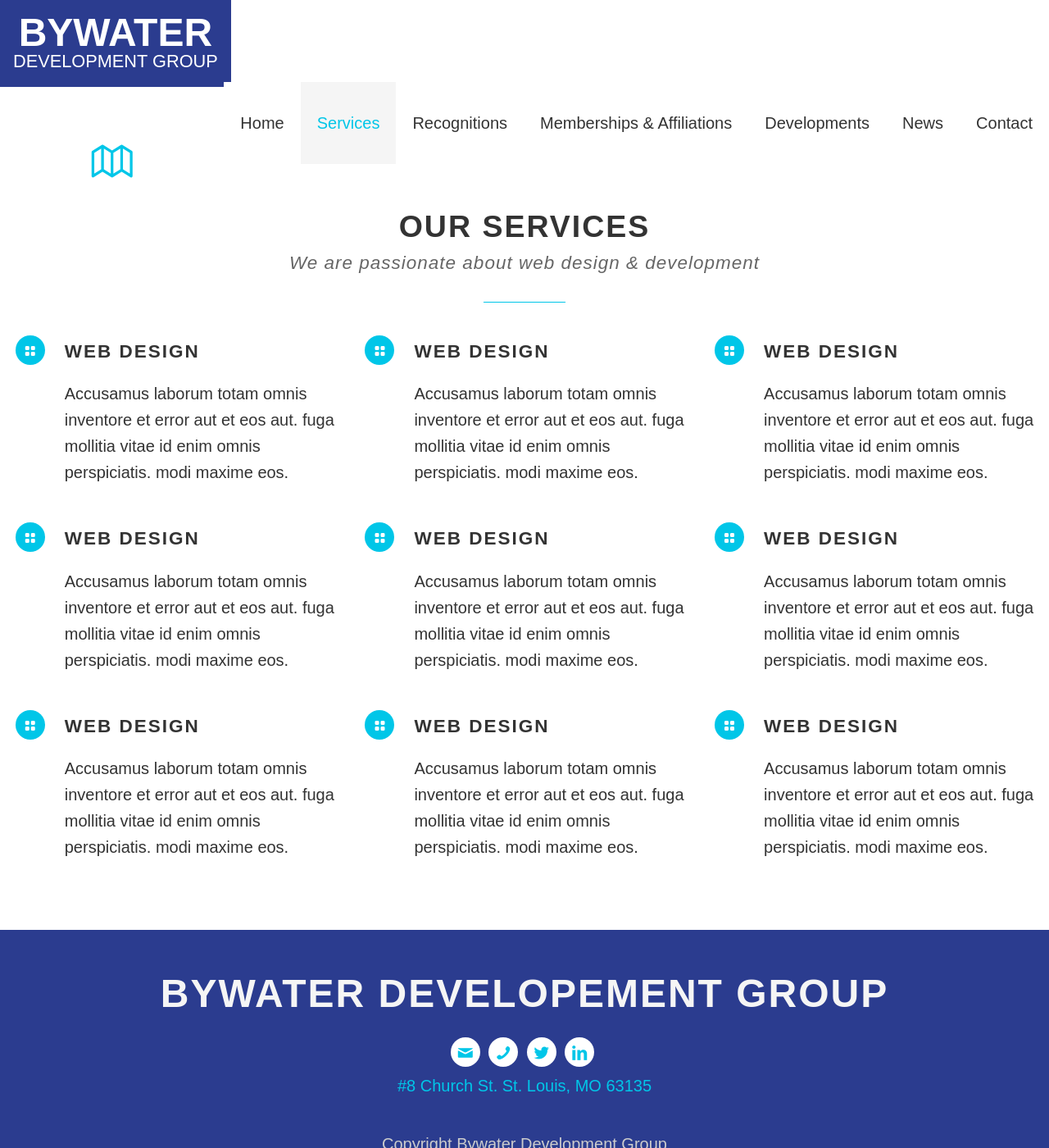
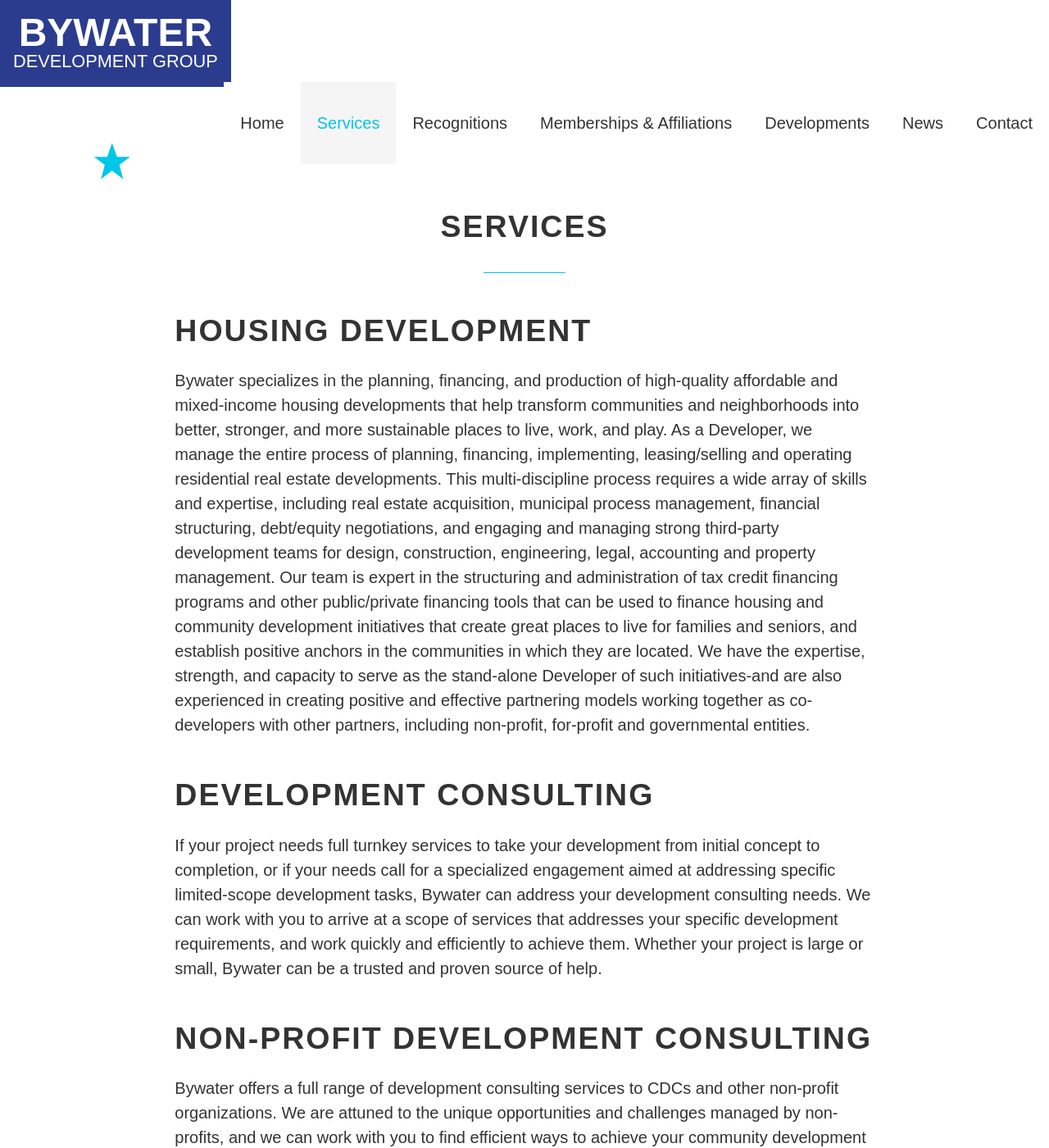
Before and after one commit to bywater/bywater.github.io, a Jekyll site: the page built from services.md, in a window 1280 px wide and 1400 px high. Shown: the whole window at 82% size. Built offline with Jekyll 4.4.1, drawn with Linux system fonts in a browser that asks for light colours; nearby versions of some CDN libraries; some of the changed text lies outside the part shown.

Commit message:
add services and format contact page

```diff
--- a/_config.yml
+++ b/_config.yml
@@ -100,7 +100,7 @@ sass:
   # The load path for Sass imports. This folder must only contain imports!
   # Read more: http://jekyllrb.com/docs/assets/
 
-  style: :expanded
+  style: :compressed
     # Sass output settings. ! Read more:
     # http://web-design-weekly.com/2014/06/15/different-sass-output-styles/
 
--- a/_data/contact.yml
+++ b/_data/contact.yml
@@ -1,6 +1,6 @@
 contactEmail: elizabeth@bywaterdevelopment.com
 contactPhone: 314-524-9219
 address: 8 Church St. St. Louis, MO 63135
-twitter: Bywater_Dev
+twitter: http://twitter.com/Bywater_Dev
 mapLink: https://www.google.com/maps/place/8+Church+St,+Ferguson,+MO+63135/@38.7448417,-90.3047087,15z/data=!4m2!3m1!1s0x87df360484e0f84d:0xac180851dd7e39c0
 linkedIn:  https://www.linkedin.com/company/4817089?trk=vsrp_companies_cluster_name&trkInfo=VSRPsearchId%3A1214632971415304705189%2CVSRPtargetId%3A4817089%2CVSRPcmpt%3Acompanies_cluster
--- a/_data/expertise.yml
+++ b/_data/expertise.yml
@@ -1,19 +1,21 @@
-- Community input and engagement
+- Community input & engagement
 - Contract administration
-- Debt and equity negotiation
+- Debt & equity negotiation
 - Design review & quality assurance
 - Development team management
-- Due diligence and financial closings
-- Financial analysis, structuring and leveraging
+- Due diligence & financial closings
+- Financial analysis & structuring
 - Financial management
 - Funding application preparation
 - Historic preservation & adaptive reuse
 - Lease-purchase developments
 - Lease-up oversight
+- Leveraging public resources
+- Neighborhood revitalization planning
 - Ongoing asset management
-- Partnering and collaboration
-- Private equity and debt finance
-- Project and neighborhood planning
+- Partnering & collaboration
+- Private equity & debt finance
+- Project planning
 - Real estate acquisition
 - Repositioning troubled properties
-- Tax credit and public finance
+- Tax credit & public finance
--- /dev/null
+++ b/_data/services.yml
@@ -0,0 +1,29 @@
+- title: Housing Development
+  icon: layout
+  color: sky
+  desc: |
+    Bywater specializes in the planning, financing, and production of high-quality affordable and mixed-income housing developments that help transform communities and neighborhoods into better, stronger, and more sustainable places to live, work, and play.  As a Developer, we manage the entire process of planning, financing, implementing, leasing/selling and operating residential real estate developments.  This multi-discipline process requires a wide array of skills and expertise, including real estate acquisition, municipal process management, financial structuring, debt/equity negotiations, and engaging and managing strong third-party development teams for design, construction, engineering, legal, accounting and property management.  Our team is expert in the structuring and administration of tax credit financing programs and other public/private financing tools that can be used to finance housing and community development initiatives that create great places to live for families and seniors, and establish positive anchors in the communities in which they are located.  We have the expertise, strength, and capacity to serve as the stand-alone Developer of such initiatives-and are also experienced in creating positive and effective partnering models working together as co-developers with other partners, including non-profit, for-profit and governmental entities.
+
+- title: Development Consulting
+  icon: layout
+  color: sky
+  desc: |
+    If your project needs full turnkey services to take your development from initial concept to completion, or if your needs call for a specialized engagement aimed at addressing specific limited-scope development tasks,  Bywater can address your development consulting needs.  We can work with you to arrive at a scope of services that addresses your specific development requirements, and work quickly and efficiently to achieve them.  Whether your project is large or small, Bywater can be a trusted and proven source of help.
+
+- title: Non-Profit Development Consulting
+  icon: layout
+  color: sky
+  desc: |
+    Bywater offers a full range of development consulting services to CDCs and other non-profit organizations.  We are attuned to the unique opportunities and challenges managed by non-profits, and we can work with you to find efficient ways to achieve your community development goals.  As with all of our consulting work, we can work with you to develop the right scope of services to meet your development-related goals.  Bywater’s principals have extensive experience with community development initiatives emanating from the non-profit sector.  Because of this experience, we are able to assist non-profit clients while helping their staff and representatives build their development capacity.  We also offer development planning, strategic planning and other capacity building services to non-profits focused on affordable housing and community revitalization.
+
+- title: Governmental Consulting
+  icon: layout
+  color: sky
+  desc: |
+    The Bywater team specializes in working with municipalities and other governmental entities to address their affordable housing needs.  From planning and implementing new developments aimed at meeting your current housing needs, to taking on complex projects that help catalyze neighborhood revitalization, to addressing troubled apartment complexes—Bywater can help.  As in all of our consulting engagements, we strive to be a strong and effective partner, and to work hard to meet the goals that you establish for your community.
+
+- title: Financial Industry Consulting
+  icon: layout
+  color: sky
+  desc: |
+    The Bywater team can provide an array of services for banks and other financial institutions, particularly with respect to troubled or non-performing real estate assets.  Bywater can develop and implement strategic financing, capital improvement, and marketing plans that can effectively reposition troubled properties, returning them to financial health, and making them marketable and livable—and elevating the property’s status as a community asset.  The Bywater team is creative and skilled in structuring work-out scenarios that maximize benefits to all parties involved.
--- /dev/null
+++ b/_includes/services.html
@@ -0,0 +1,23 @@
+<div class='full'>
+  <div class='row'>
+    <div class='special-title centered-text'>
+      <i class='icon-star'></i>
+      <h2>{{ page.title }}</h2>
+      <p>{{ page.subtitle }}</p>
+      <p class='shortline'></p>
+    </div>
+    <div class='two spacing'></div>
+  </div>
+    <div class="row">
+        <div class='medium-6 large-8 center'>
+            {% for item in site.data.services %}
+                <h2 class="bold icon-text">{{ item.title }}</h2>
+                <div>{{ item.desc }}</div>
+                <div class='two spacing'></div>
+            {% endfor %}
+        </div>
+        <div class='medium-6 large-8 center'>
+            {{ content }}
+        </div>
+    </div>
+</div>
--- a/_layouts/contact.html
+++ b/_layouts/contact.html
@@ -17,11 +17,6 @@ layout: default
     <div class="row">
         <div class='medium-6 large-6 center em2'>
             {{ content }}
-            <a href='{{site.data.contact.contactEmail}}'><i class='icon-mail grey'></i> - Email</a><br>
-            <a href='tel:{{site.data.contact.contactPhone}}'><i class='icon-phone grey'></i> - {{site.data.contact.contactPhone}}</a><br>
-            <a href="{{site.data.contact.mapLink}}"><i class='icon-map grey'></i> - #{{site.data.contact.address}}</a><br>
-            <a href="{{site.data.contact.twitter}}"><i class='icon-twitter grey'></i> - @Bywater_Dev</a><br>
-            <a href="{{site.data.contact.linkedIn}}"><i class='icon-linkedin grey'></i> - LinkedIn</a>
         </div>
     </div>
 </div>
--- /dev/null
+++ b/_layouts/services.html
@@ -0,0 +1,8 @@
+---
+layout: default
+title: Services
+subtitle:
+section_id: services
+---
+
+{% include services.html %}
--- a/contact.md
+++ b/contact.md
@@ -3,3 +3,37 @@ layout: contact
 title: Contact
 section_id: contact
 ---
+
+### Office address
+#8 Church St.
+St. Louis, MO 63135-2409
+
+### Main office phone:
+314.524.9219
+
+### Team member contact info:
+
+J. David Dodson, CEO
+david@bywaterdevelopment.com
+314.808.2480
+
+Aaron Burnett, President
+aaron@bywaterdevelopment.com
+314.304.2440
+
+Carl Shepard, Development Coordinator
+carl@bywaterdevelopment.com
+314.374.2903
+
+Elizabeth Beckerle, Development Coordinator
+elizabeth@bywaterdevelopment.com
+314.330.3181
+
+### Connect
+Follow us on Twitter and LinkedIn
+
+<a href="{{site.data.contact.twitter}}"><i class='icon-twitter grey'></i> - @Bywater_Dev</a><br>
+<a href="{{site.data.contact.linkedIn}}"><i class='icon-linkedin grey'></i> - LinkedIn</a>
+
+### Special note about our location:
+Bywater’s offices are located in the Ferguson, MO community—and despite recent events and the challenges that lie ahead for our community, we are pleased to call Ferguson home.  Our organization and team members are in support of ALL the residents and businesses of this community as they seek to heal, reshape and rebuild.
--- a/services.html
+++ /dev/null
@@ -1,81 +0,0 @@
----
-layout: default
-title: Services
-section_id: services
-services:
-  -
-    - title: Web design
-      icon: layout
-      desc:
-        Accusamus laborum totam omnis inventore et error aut et eos aut. fuga mollitia vitae id enim omnis perspiciatis. modi maxime eos.
-      color:
-    - title: Web design
-      icon: layout
-      desc:
-        Accusamus laborum totam omnis inventore et error aut et eos aut. fuga mollitia vitae id enim omnis perspiciatis. modi maxime eos.
-      color:
-    - title: Web design
-      icon: layout
-      desc:
-        Accusamus laborum totam omnis inventore et error aut et eos aut. fuga mollitia vitae id enim omnis perspiciatis. modi maxime eos.
-      color:
-  -
-    - title: Web design
-      icon: layout
-      desc:
-        Accusamus laborum totam omnis inventore et error aut et eos aut. fuga mollitia vitae id enim omnis perspiciatis. modi maxime eos.
-      color: yellow
-    - title: Web design
-      icon: layout
-      desc:
-        Accusamus laborum totam omnis inventore et error aut et eos aut. fuga mollitia vitae id enim omnis perspiciatis. modi maxime eos.
-      color: yellow
-    - title: Web design
-      icon: layout
-      desc:
-        Accusamus laborum totam omnis inventore et error aut et eos aut. fuga mollitia vitae id enim omnis perspiciatis. modi maxime eos.
-      color: yellow
-  -
-    - title: Web design
-      icon: layout
-      desc:
-        Accusamus laborum totam omnis inventore et error aut et eos aut. fuga mollitia vitae id enim omnis perspiciatis. modi maxime eos.
-      color: yellow
-    - title: Web design
-      icon: layout
-      desc:
-        Accusamus laborum totam omnis inventore et error aut et eos aut. fuga mollitia vitae id enim omnis perspiciatis. modi maxime eos.
-      color: yellow
-    - title: Web design
-      icon: layout
-      desc:
-        Accusamus laborum totam omnis inventore et error aut et eos aut. fuga mollitia vitae id enim omnis perspiciatis. modi maxime eos.
-      color: yellow
----
-
-<div class='full'>
-  <div class='row'>
-    <div class='special-title centered-text'>
-      <i class='icon-map'></i>
-      <h2>Our services</h2>
-      <p>We are passionate about web design &amp; development</p>
-      <p class='shortline'></p>
-    </div>
-    <div class='two spacing'></div>
-  </div>
-
-  {% for row in page.services %}
-    <div class="row">
-      {% for service in row %}
-        <div class='medium-4 large-4 columns icon-text'>
-          <i class='icon-{{service.icon}} {{service.color}}'></i>
-          <h3>{{service.title}}</h3>
-          <p>{{service.desc}}</p>
-        </div>
-      {% endfor %}
-    </div>
-    {% unless forloop.last %}
-      <div class="spacing"></div>
-    {% endunless %}
-  {% endfor %}
-</div>
--- /dev/null
+++ b/services.md
@@ -0,0 +1,17 @@
+---
+layout: services
+title: Services
+subtitle:
+section_id: services
+---
+### For more information on Bywater’s services contact:
+
+J. David Dodson, CEO
+[david@bywaterdevelopment.com](mailto:david@bywaterdevelopment.com)
+314.808.2480
+
+Or
+
+Aaron Burnett, President
+[aaron@bywaterdevelopment.com](mailto:aaron@bywaterdevelopment.com)
+314.304.2440
```
